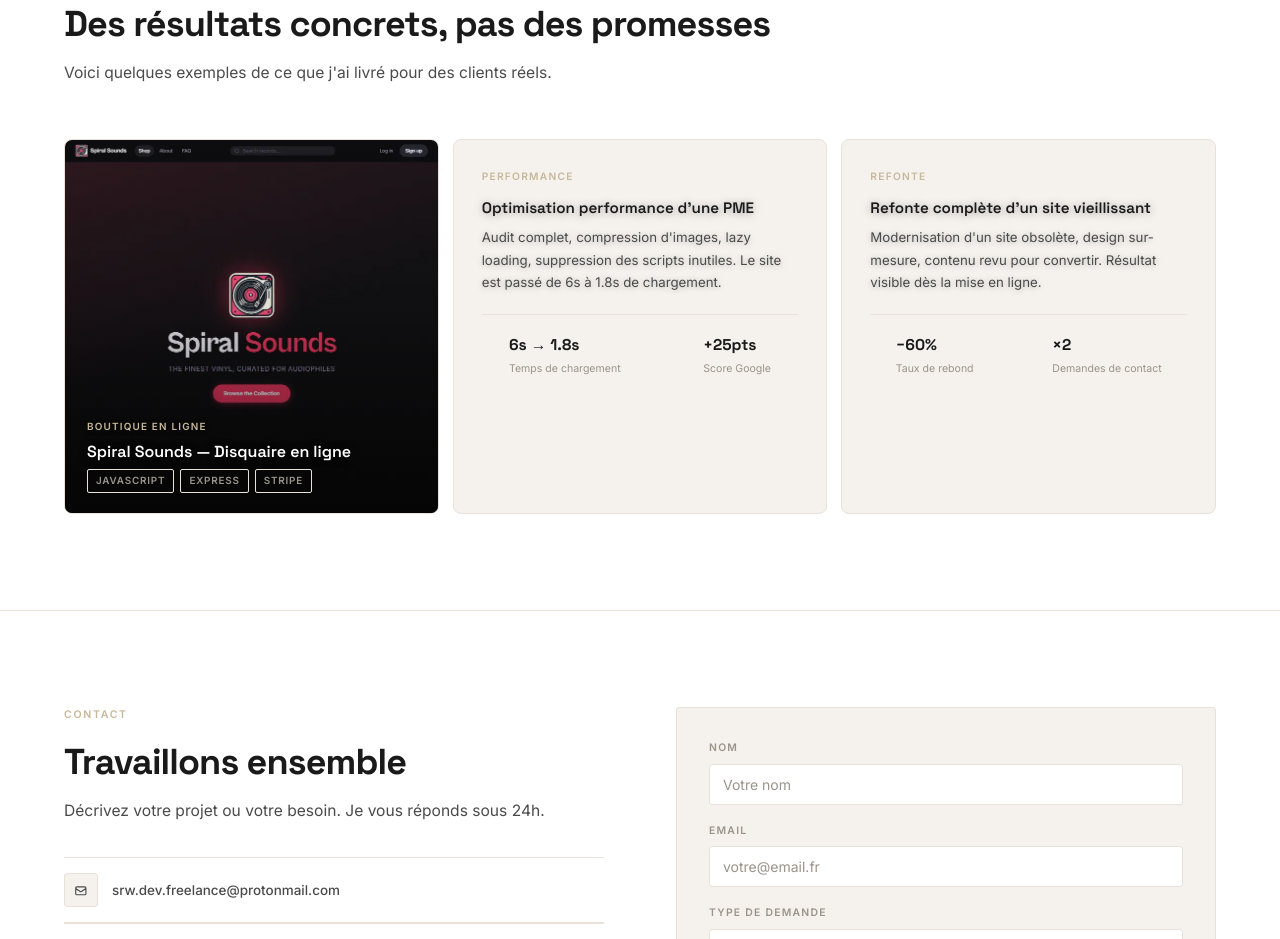
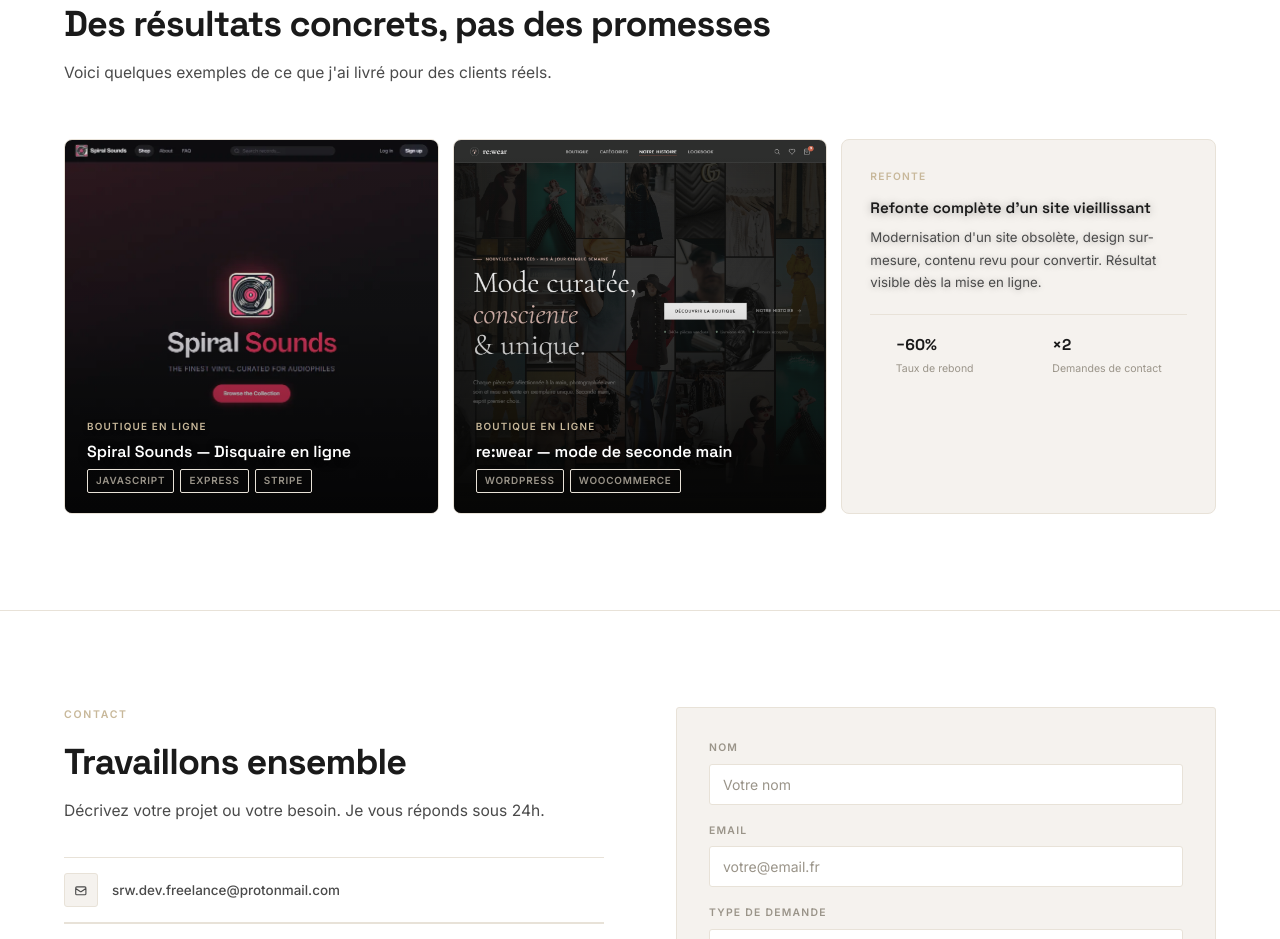
Before and after one commit to seanrw93/srw-dev, a React (Vite) app: page / in a window 1280 px wide. Shown: the part 4820-5759 px from the top of the page. Built offline with nearby package versions, Linux system fonts and the light colour scheme.

Commit message:
feat: add new case study

```diff
--- a/src/components/sections/Cases.tsx
+++ b/src/components/sections/Cases.tsx
@@ -16,13 +16,17 @@
     tech: ['JavaScript', 'Express', 'Stripe'],
   },
   {
-    tag: 'Performance',
-    title: "Optimisation performance d'une PME",
-    desc: "Audit complet, compression d'images, lazy loading, suppression des scripts inutiles. Le site est passé de 6s à 1.8s de chargement.",
+    tag: 'Boutique en ligne',
+    title: 're:wear — mode de seconde main',
+    desc: "Conception et développement d'une boutique e-commerce dédiée à la mode de seconde main haut de gamme. Expérience utilisateur optimisée, catalogue produits, gestion des commandes, paiement sécurisé et administration simplifiée pour les vendeurs.",
     metrics: [
-      { val: '6s → 1.8s', label: 'Temps de chargement' },
-      { val: '+25pts', label: 'Score Google' },
+      { val: '0.8s', label: 'Première image visible' },
+      { val: '100/100', label: 'Score SEO Google' },
     ],
+    image: '/images/cases/rewear.png',
+    imageAlt: 'Capture d’écran de la boutique en ligne re:wear',
+    url: '#',
+    tech: ['WordPress', 'WooCommerce'],
   },
   {
     tag: 'Refonte',
```
Also changed, not shown: public/images/cases/rewear.png (added).
